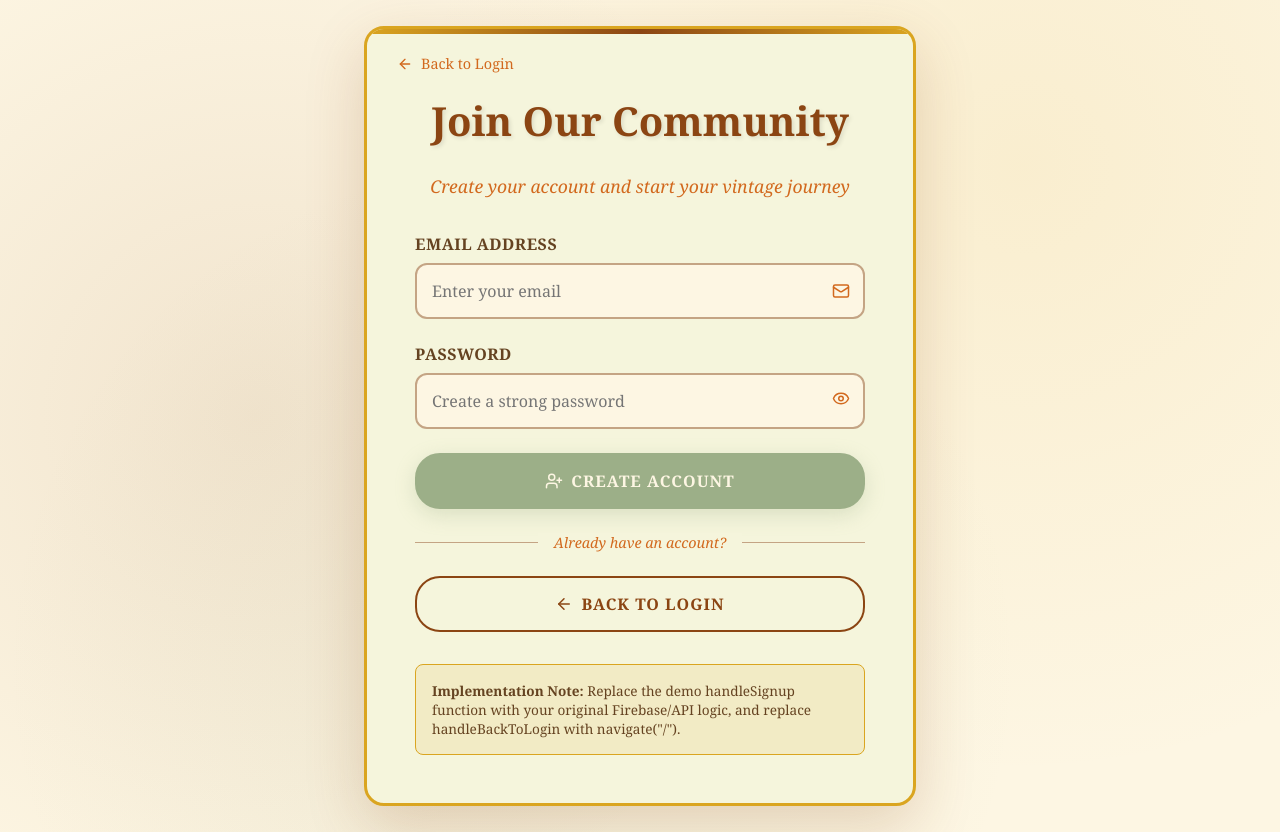
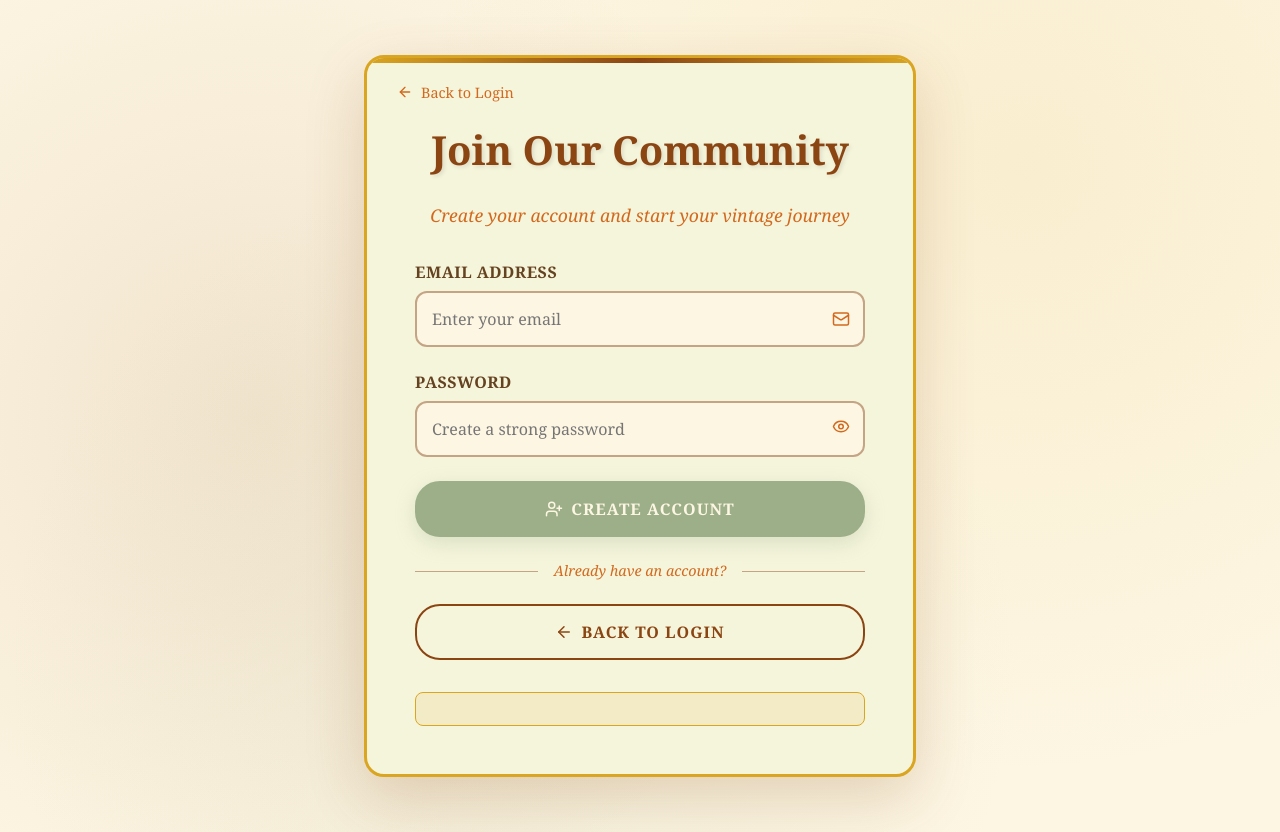
Before and after one commit to Bernard-glitch/RetroRoot, a React (Vite) app: page /signup in a window 1280 px wide. Built offline with nearby package versions, Linux system fonts and the light colour scheme; no server answers.

Commit message:
back to login page button working

```diff
--- a/src/SignUp.jsx
+++ b/src/SignUp.jsx
@@ -79,7 +79,7 @@ function Signup() {
     };
 
     const handleBackToLogin = () => {
-        // Your original navigate("/") would go here
+        navigate("/");
         setMessage("Redirecting to login page...");
     };
 
@@ -463,8 +463,7 @@ function Signup() {
                     fontSize: "0.85rem",
                     color: vintageTheme.colors.darkBrown
                 }}>
-                    <strong>Implementation Note:</strong> Replace the demo handleSignup function with your original Firebase/API logic,
-                    and replace handleBackToLogin with navigate("/").
+
                 </div>
             </div>
         </div>
--- a/src/pages/ProfilePage.jsx
+++ b/src/pages/ProfilePage.jsx
@@ -81,7 +81,7 @@ function ProfilePage() {
         });
 
         return () => unsubscribe();
-    }, []);
+    }, [auth]);
 
     const fetchProfile = async (uid) => {
         const userRef = doc(db, "users", uid);
```
